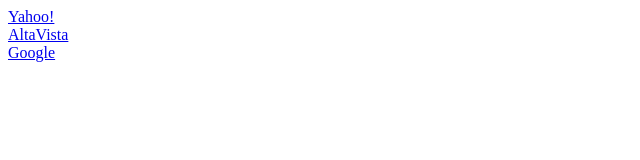
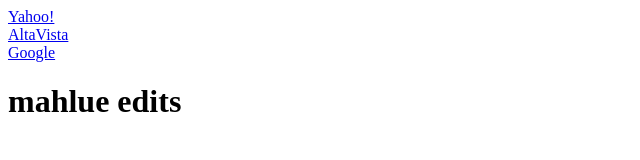
Before and after one commit to Mahluleli-Goodson/listProject, a website: page test.html in a window 1280 px wide. Shown: the whole page, without its empty margins (0-640 px from the left). Drawn offline with Linux system fonts and the light colour scheme.

Commit message:
added an h1

```diff
--- a/test.html
+++ b/test.html
@@ -77,6 +77,8 @@
     <a href="//www.yahoo.com">Yahoo!</a><br/>
     <a href="//www.altavista.com">AltaVista</a><br/>
     <a href="//www.google.com">Google</a><br/>
+
+    <h1>mahlue edits</h1>
 </div>
 
 </body>
```
